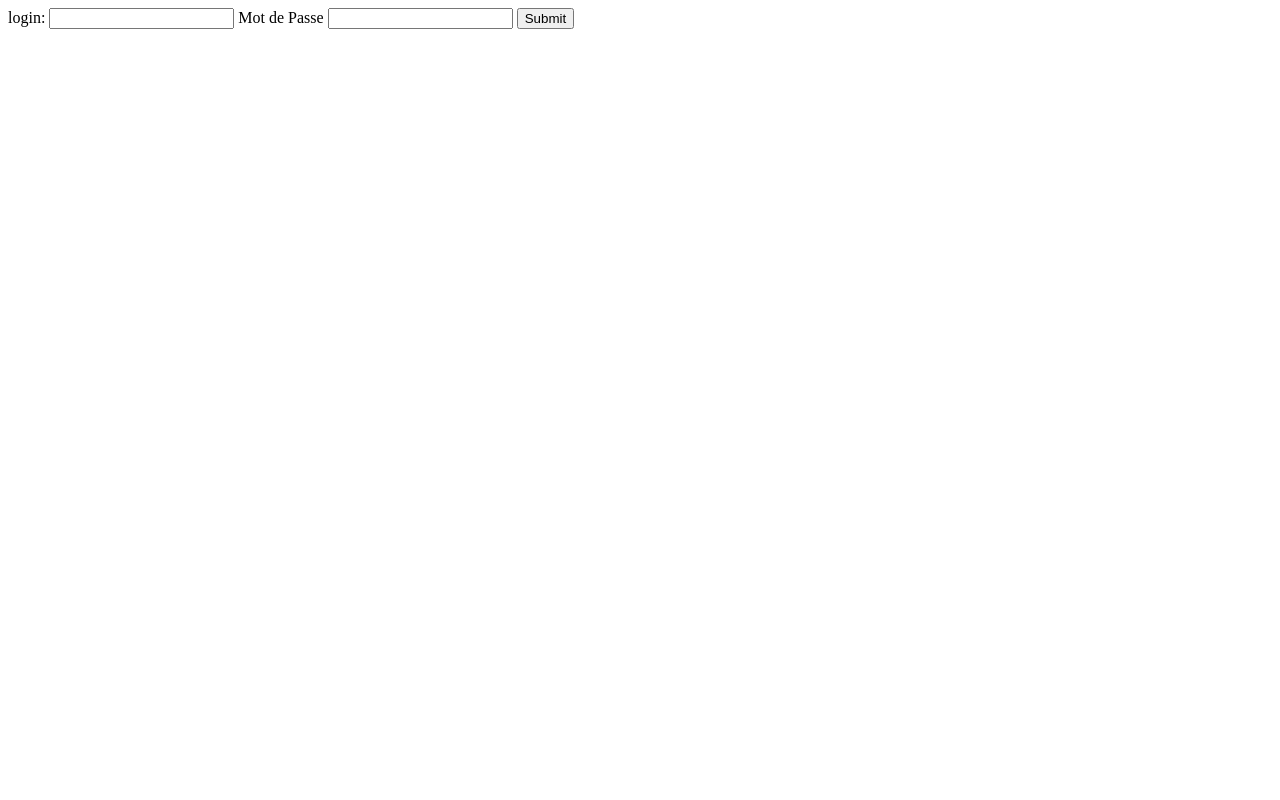
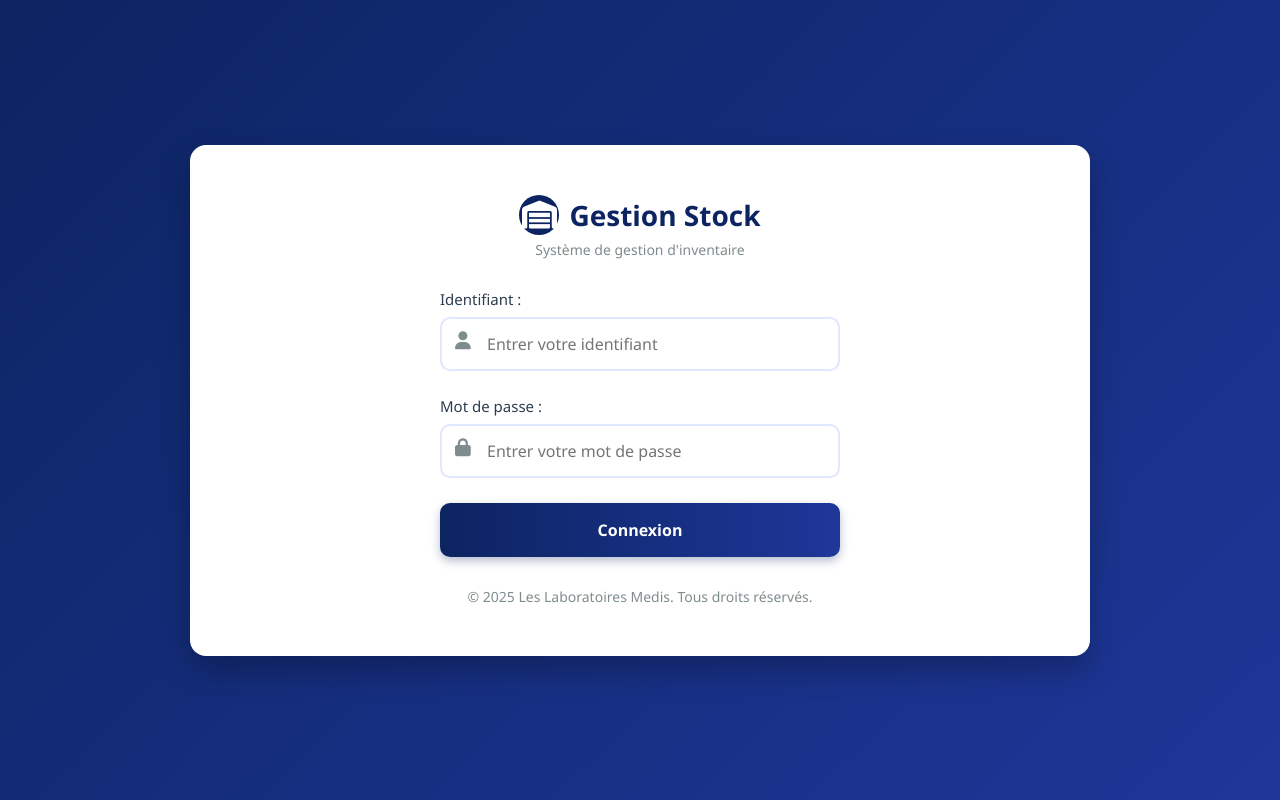
Before and after one commit to MalekToumi-815/Gestion-Stock, a plain HTML site: page index.html in a window 1280 px wide. Drawn offline with Linux system fonts and the light colour scheme.

Commit message:
Login page

```diff
--- a/index.html
+++ b/index.html
@@ -1,16 +1,192 @@
 <!DOCTYPE html>
-<html>
+<html lang="fr">
 <head>
     <meta charset="UTF-8" />
-    <title>title</title>
+    <meta name="viewport" content="width=device-width, initial-scale=1.0" />
+    <title>StockPro | Connexion</title>
+    <link rel="stylesheet" href="https://cdnjs.cloudflare.com/ajax/libs/font-awesome/6.4.0/css/all.min.css" />
+    <style>
+        * {
+            margin: 0;
+            padding: 0;
+            box-sizing: border-box;
+            font-family: 'Segoe UI', Tahoma, Geneva, Verdana, sans-serif;
+        }
+
+        body {
+            background: linear-gradient(135deg, #0c2461 0%, #1e3799 100%);
+            display: flex;
+            justify-content: center;
+            align-items: center;
+            min-height: 100vh;
+            padding: 20px;
+        }
+
+        .container {
+            display: flex;
+            max-width: 900px;
+            width: 100%;
+            background: white;
+            border-radius: 16px;
+            box-shadow: 0 15px 30px rgba(0, 0, 0, 0.25);
+            overflow: hidden;
+        }
+
+        .login-panel {
+            flex: 1;
+            padding: 50px 40px;
+            display: flex;
+            flex-direction: column;
+            justify-content: center;
+        }
+
+        .logo {
+            text-align: center;
+            margin-bottom: 30px;
+        }
+
+        .logo h1 {
+            color: #0c2461;
+            font-size: 28px;
+            font-weight: 800;
+            display: flex;
+            align-items: center;
+            justify-content: center;
+            gap: 10px;
+        }
+
+        .logo i {
+            background: #0c2461;
+            color: white;
+            width: 40px;
+            height: 40px;
+            border-radius: 50%;
+            display: flex;
+            align-items: center;
+            justify-content: center;
+        }
+
+        .logo p {
+            color: #7f8c8d;
+            margin-top: 5px;
+            font-size: 14px;
+        }
+
+        form {
+            max-width: 400px;
+            margin: 0 auto;
+            width: 100%;
+        }
+
+        .input-group {
+            margin-bottom: 25px;
+            position: relative;
+        }
+
+        .input-group label {
+            display: block;
+            margin-bottom: 8px;
+            color: #2c3e50;
+            font-weight: 500;
+            font-size: 15px;
+        }
+
+        .input-group input {
+            width: 100%;
+            padding: 14px 15px 14px 45px;
+            border: 2px solid #e0e7ff;
+            border-radius: 10px;
+            font-size: 16px;
+            transition: all 0.3s ease;
+        }
+
+        .input-group input:focus {
+            border-color: #3498db;
+            outline: none;
+            box-shadow: 0 0 0 3px rgba(52, 152, 219, 0.2);
+        }
+
+        .input-group i {
+            position: absolute;
+            left: 15px;
+            top: 42px;
+            color: #7f8c8d;
+            font-size: 18px;
+        }
+
+        button {
+            width: 100%;
+            padding: 16px;
+            background: linear-gradient(to right, #0c2461, #1e3799);
+            color: white;
+            border: none;
+            border-radius: 10px;
+            font-size: 16px;
+            font-weight: 600;
+            cursor: pointer;
+            transition: all 0.3s ease;
+            box-shadow: 0 4px 10px rgba(12, 36, 97, 0.3);
+        }
+
+        button:hover {
+            transform: translateY(-2px);
+            box-shadow: 0 6px 15px rgba(12, 36, 97, 0.4);
+        }
+
+        .footer {
+            text-align: center;
+            margin-top: 30px;
+            color: #7f8c8d;
+            font-size: 14px;
+        }
+
+        .footer a {
+            color: #3498db;
+            text-decoration: none;
+        }
+
+        @media (max-width: 768px) {
+            .container {
+                flex-direction: column;
+            }
+
+            .login-panel {
+                padding: 40px 25px;
+            }
+        }
+    </style>
 </head>
 <body>
-    <form action="controllers/auth.php" method="post">
-        <label for="login">login:</label>
-        <input type="text" name="login">
-        <label for="mdp">Mot de Passe</label>
-        <input type="password" name="mdp">
-        <input type="submit">
-    </form>
+    <div class="container">
+        <div class="login-panel">
+            <div class="logo">
+                <h1>
+                    <i class="fas fa-warehouse"></i>
+                    Gestion Stock
+                </h1>
+                <p>Système de gestion d'inventaire</p>
+            </div>
+
+            <form action="controllers/auth.php" method="post">
+                <div class="input-group">
+                    <label for="login">Identifiant :</label>
+                    <i class="fas fa-user"></i>
+                    <input type="text" id="login" name="login" placeholder="Entrer votre identifiant" required />
+                </div>
+
+                <div class="input-group">
+                    <label for="mdp">Mot de passe :</label>
+                    <i class="fas fa-lock"></i>
+                    <input type="password" id="mdp" name="mdp" placeholder="Entrer votre mot de passe" required />
+                </div>
+
+                <button type="submit">Connexion</button>
+            </form>
+
+            <div class="footer">
+                <p>&copy; 2025 Les Laboratoires Medis. Tous droits réservés.</p>
+            </div>
+        </div>
+    </div>
 </body>
 </html>
```
